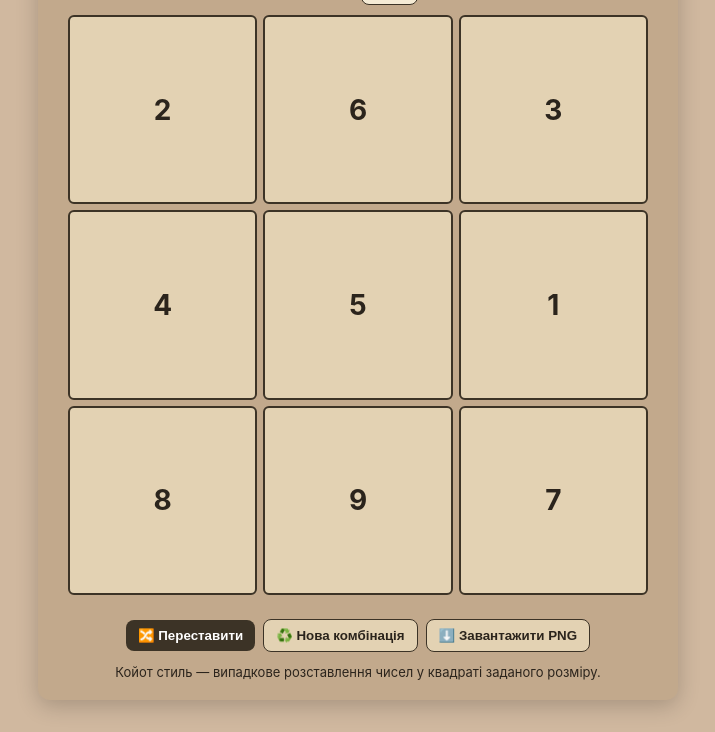
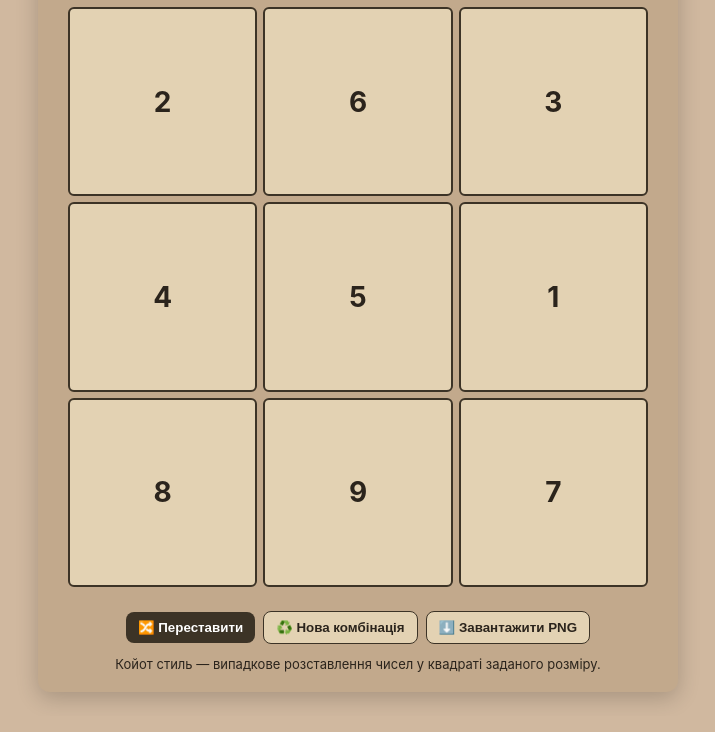
Before and after one commit to sai7602/memorize-card-trainer, a plain HTML site: page index.html in a window 1280 px wide. Shown: the part 116-848 px from the top of the page, without its empty margins (282-997 px from the left). Drawn offline with Linux system fonts and the light colour scheme.

Commit message:
Update index.html

```diff
--- a/index.html
+++ b/index.html
@@ -13,7 +13,7 @@
       --btn:#3c3326;
       --btn-text:#fff;
     }
-    body{font-family:Inter,Segoe UI,Roboto,Arial,sans-serif;background:var(--bg);color:var(--accent);display:flex;align-items:center;justify-content:center;min-height:100vh;margin:0;padding:24px}
+    body{font-family:Inter,Segoe UI,Roboto,Arial,sans-serif;background:var(--bg);color:var(--accent);display:flex;align-items:center;justify-content:center;min-height:80vh;margin:0;padding:24px}
     .app{width:600px;max-width:100%;background:var(--card);border-radius:12px;padding:20px;box-shadow:0 6px 22px rgba(0,0,0,0.2)}
     h1{margin:0 0 12px;font-size:20px;text-align:center}
     .grid{display:grid;gap:6px;background:transparent;padding:10px;justify-content:center}
```
